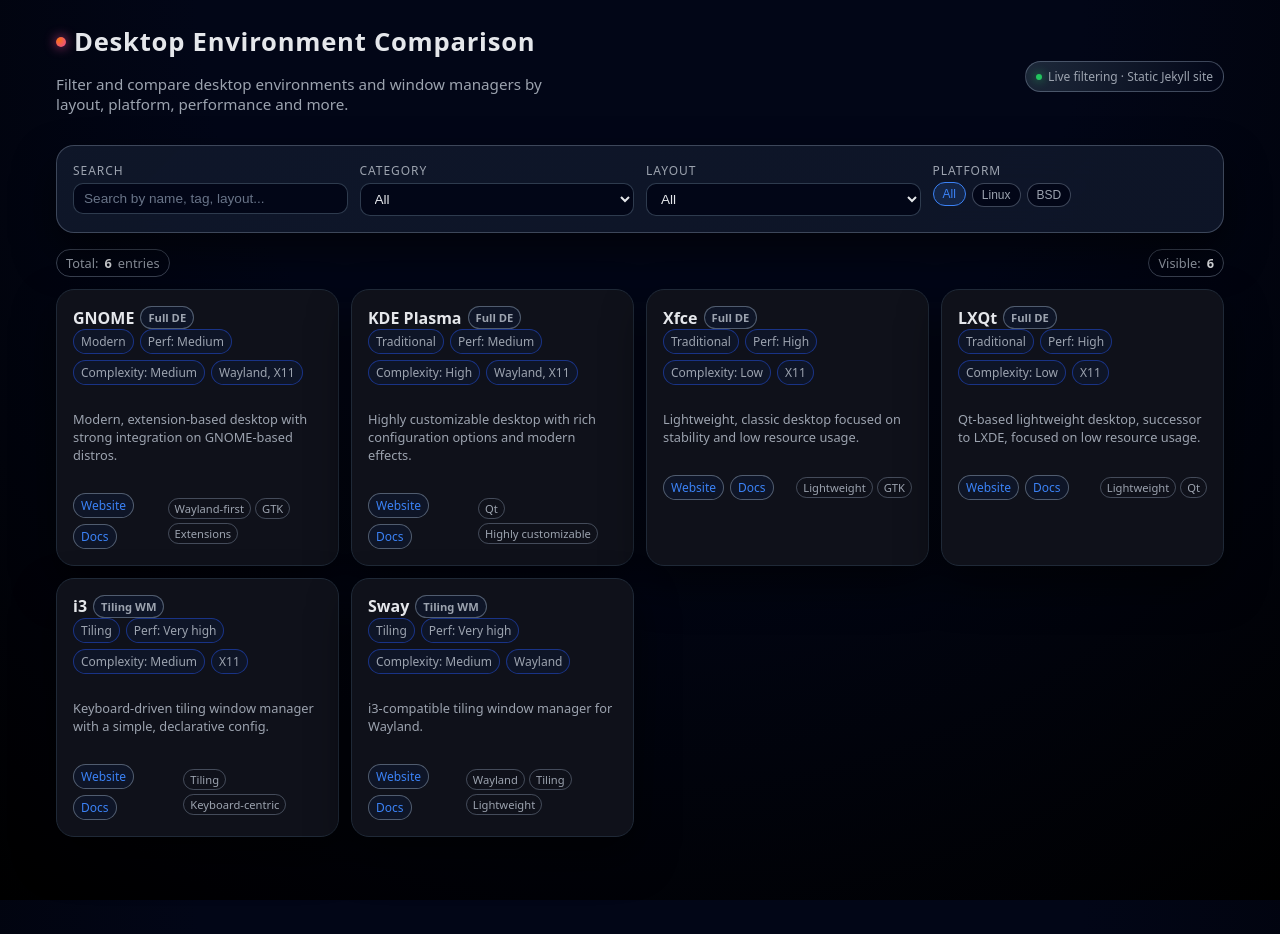
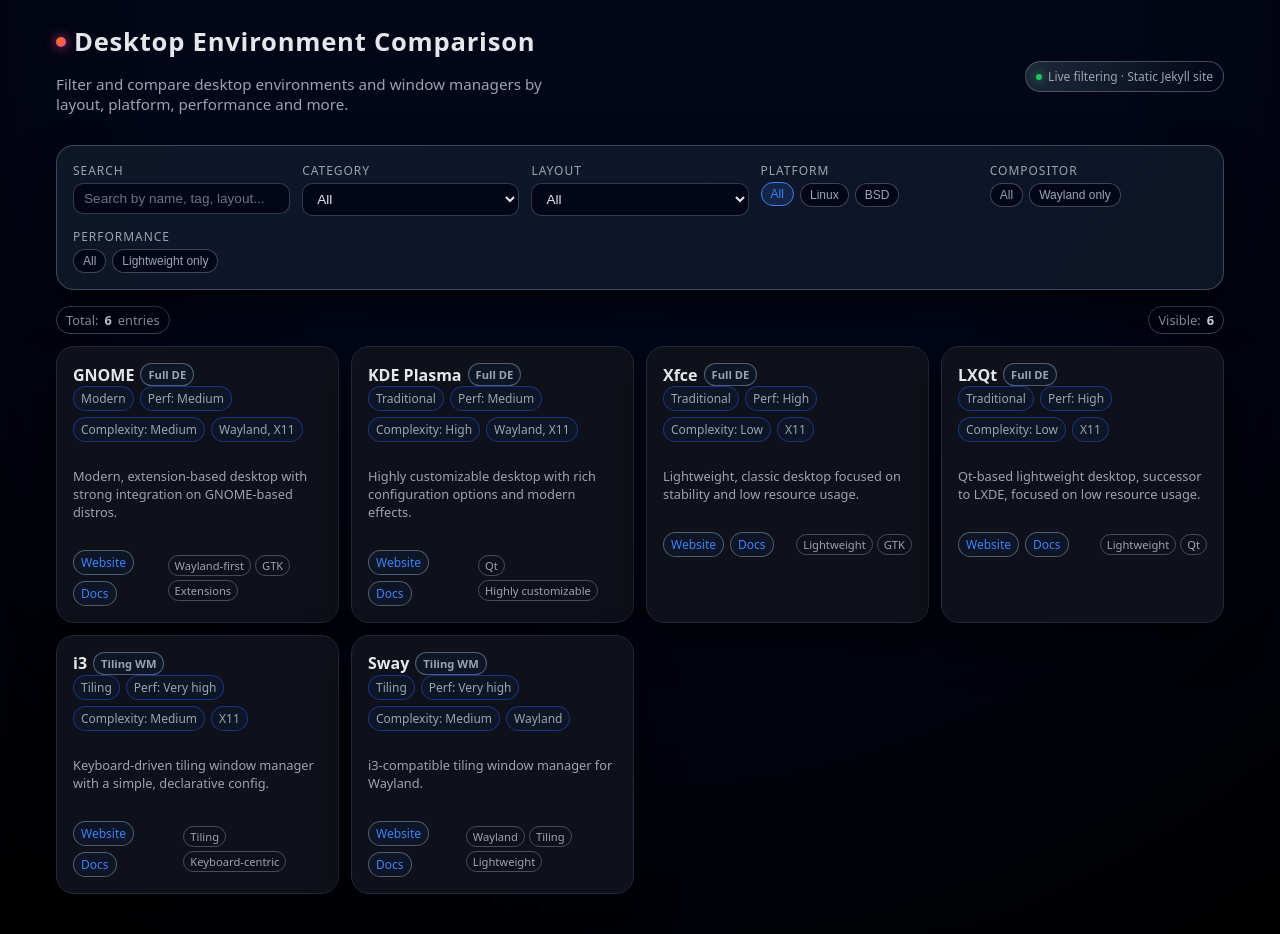
Before and after one commit to Pure-de-Arch/Pure-de-Arch.github.io, a Jekyll site: the page built from index.html, in a window 1280 px wide. Built offline with Jekyll 4.4.1, drawn with Linux system fonts in a browser that asks for light colours; before the commit the page ends 900 px from its top, so only the background shows below that.

Commit message:
Update index.html

```diff
--- a/index.html
+++ b/index.html
@@ -68,8 +68,24 @@
             <label class="filter-label">Platform</label>
             <div class="filter-chips" data-filter="os">
               <button class="filter-chip" data-value="">All</button>
-              <button class="filter-chip" data-value="Linux">Linux</button>
-              <button class="filter-chip" data-value="BSD">BSD</button>
+              <button class="filter-chip" data-value="linux">Linux</button>
+              <button class="filter-chip" data-value="bsd">BSD</button>
+            </div>
+          </div>
+
+          <div class="filter-group">
+            <label class="filter-label">Compositor</label>
+            <div class="filter-chips" data-filter="compositor">
+              <button class="filter-chip" data-value="">All</button>
+              <button class="filter-chip" data-value="wayland">Wayland only</button>
+            </div>
+          </div>
+
+          <div class="filter-group">
+            <label class="filter-label">Performance</label>
+            <div class="filter-chips" data-filter="performance">
+              <button class="filter-chip" data-value="">All</button>
+              <button class="filter-chip" data-value="high">Lightweight only</button>
             </div>
           </div>
         </div>
@@ -97,6 +113,8 @@
             data-layout="{{ de.layout | downcase }}"
             data-os="{{ de.os | join: ',' | downcase }}"
             data-tags="{{ de.tags | join: ',' | downcase }}"
+            data-compositor="{{ de.compositor | downcase }}"
+            data-performance="{{ de.performance | downcase }}"
           >
             <div class="de-card-header">
               <div>
```
